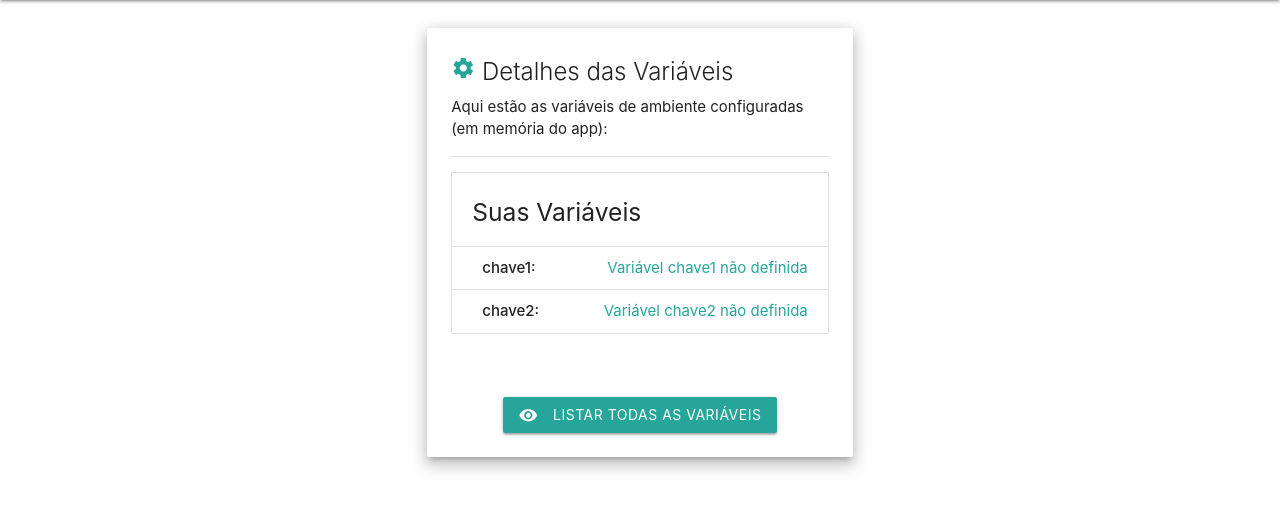
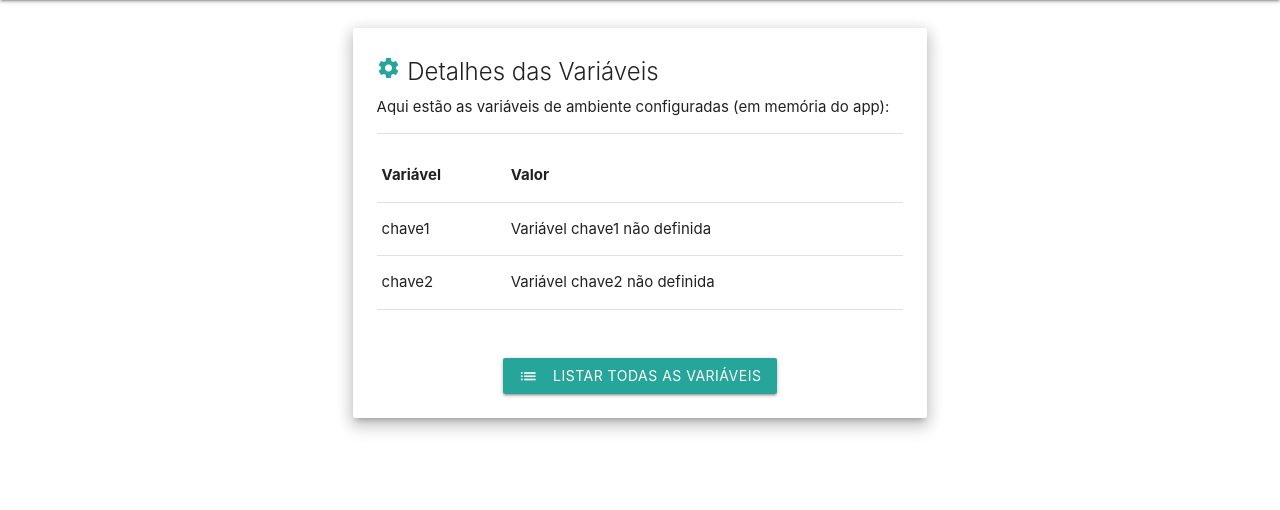
Before and after one commit to tonanuvem/aks, a Flask app: page / in a window 1280 px wide. Shown: the part 64-574 px from the top of the page. Run offline with Flask 3, Linux system fonts and the light colour scheme.

Commit message:
Update index.html

```diff
--- a/helmcharts/python-app-env/templates/index.html
+++ b/helmcharts/python-app-env/templates/index.html
@@ -2,9 +2,16 @@
 <html lang="pt-BR">
 <head>
     <meta charset="UTF-8">
-    <title>Variáveis de Ambiente</title>
+    <title>FIAP - Variáveis de Ambiente</title>
     <link href="https://fonts.googleapis.com/icon?family=Material+Icons" rel="stylesheet">
     <link href="https://cdnjs.cloudflare.com/ajax/libs/materialize/1.0.0/css/materialize.min.css" rel="stylesheet">
+    <style>
+        /* Quebra palavras longas na tabela para não estourar */
+        table td, table th {
+            word-break: break-word;
+            max-width: 300px; /* ajuste se quiser mais largo */
+        }
+    </style>
 </head>
 <body>
 <nav class="teal lighten-2 z-depth-1">
@@ -17,7 +24,7 @@
 
 <main class="container" style="margin-top: 20px;">
     <div class="row">
-        <div class="col s12 m8 offset-m2 l6 offset-l3">
+        <div class="col s12 m10 offset-m1 l8 offset-l2">
             <div class="card z-depth-3">
                 <div class="card-content">
                     <span class="card-title">
@@ -26,34 +33,36 @@
                     </span>
                     <p>Aqui estão as variáveis de ambiente configuradas (em memória do app):</p>
                     <div class="divider" style="margin: 15px 0;"></div>
-                    <ul class="collection with-header">
-                        <li class="collection-header"><h5>Suas Variáveis</h5></li>
-                        {% for key, value in env_vars.items() %}
-                            <li class="collection-item">
-                                <strong>{{ key }}:</strong>
-                                <span class="secondary-content">{{ value }}</span>
-                            </li>
-                        {% endfor %}
-                    </ul>
+
+                    <table class="highlight responsive-table">
+                        <thead>
+                            <tr>
+                                <th>Variável</th>
+                                <th>Valor</th>
+                            </tr>
+                        </thead>
+                        <tbody>
+                            {% for key, value in env_vars.items() %}
+                            <tr>
+                                <td>{{ key }}</td>
+                                <td>{{ value }}</td>
+                            </tr>
+                            {% endfor %}
+                        </tbody>
+                    </table>
                 </div>
 
-                <!-- NOVA DIV DE BOTÕES -->
                 <div class="card-content center-align">
                     {% if mostrar_todas %}
-                        <form method="GET" action="{{ url_for('show_env_vars') }}">
-                            <button type="submit" class="waves-effect waves-light btn grey lighten-1">
-                                <i class="material-icons left">arrow_back</i>Mostrar Apenas chave1 e chave2
-                            </button>
-                        </form>
+                        <a href="{{ url_for('show_env_vars') }}" class="waves-effect waves-light btn teal lighten-1">
+                            <i class="material-icons left">arrow_back</i>Mostrar Apenas chave1 e chave2
+                        </a>
                     {% else %}
-                        <form method="GET" action="{{ url_for('list_env_var') }}">
-                            <button type="submit" class="waves-effect waves-light btn teal lighten-1">
-                                <i class="material-icons left">visibility</i>Listar Todas as Variáveis
-                            </button>
-                        </form>
+                        <a href="{{ url_for('list_env_var') }}" class="waves-effect waves-light btn teal lighten-1">
+                            <i class="material-icons left">list</i>Listar Todas as Variáveis
+                        </a>
                     {% endif %}
                 </div>
-
             </div>
         </div>
     </div>
```
